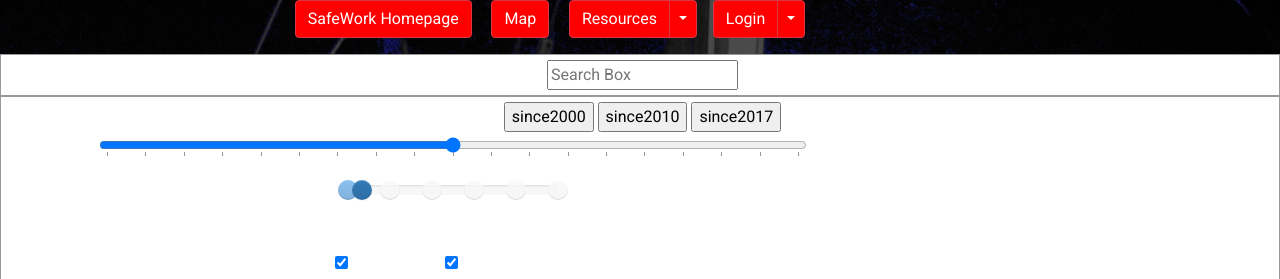
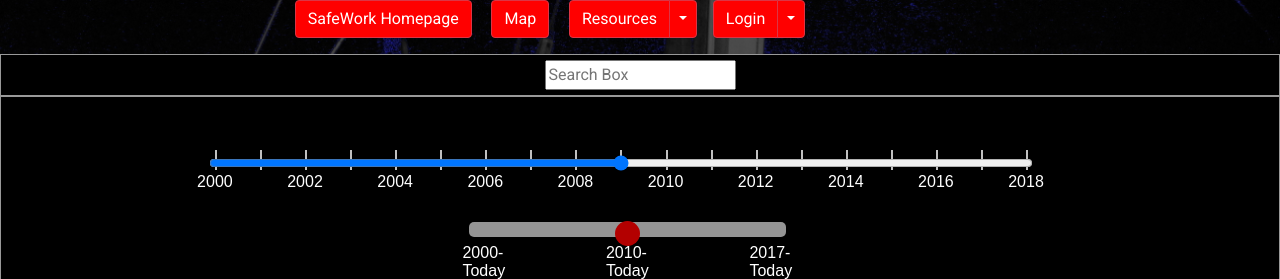
Before and after one commit to beegeiger/Safework-Project, a Flask app: page /map in a window 1280 px wide. Shown: the top 279 px of the page. Run offline with Flask 2, Linux system fonts and the light colour scheme; data that the repository does not hold is empty; some libraries are stand-ins or nearby versions.

Commit message:
got sliders to work and not look terrible!

```diff
--- a/templates/map_page.html
+++ b/templates/map_page.html
@@ -11,24 +11,132 @@
         html, body { height: 100%; margin: 0; padding: 0; }
         #map { height: 100%; }
     	#floating-panel {
-        background-color: #fff;
+        background-color: black;
         padding: 5px;
         border: 1px solid #999;
         text-align: center;
         font-family: 'Roboto','sans-serif';
-        padding-left: 10px;
-      }
-      #slide_cont {
-        width: 70%;
       }
       #year_slider {
-        width: 80%;
+        width: 100%;
+
       }
 
+.rangeWrap {
+  width: 65%;
+  text-align: center;
+  margin:0 0 0 16%;
+}
+.rangeWrap input {
+  width: 100%;
+  margin: 0;
+}
+.rangeWrap .ticks {
+  display: flex;
+  justify-content: space-between;
+  height: 20px;
+  margin: -1.5em 5px 2px 6px;
+  font: 16px Arial;
+  counter-reset: count 1999;
+}
+.rangeWrap .ticks > div {
+  height: 100%;
+  width: 2px;
+  background: silver;
+  counter-increment: count 1;
+}
+.rangeWrap .ticks > div:nth-child(2n - 1) {
+  height: 100%;
+
+}
+.rangeWrap .ticks > div:nth-child(2n - 1)::before {
+  display: block;
+  content: counter(count,decimal);
+  transform: translate(-50%, 100%);
+  margin:5px 0 0 0;
+  text-align: center;
+  width: 50px;
+}
+.ticks3 {
+  padding-right: 10px;
+  padding-left: -5px
+}
+#class_slider {
+        width: 100%;
+        margin-left: 2%;
+      }
+
+/*.ticks2{
+  margin-top: 20px;
+}
+   */
+.rangeWrap2 {
+  width: 25%;
+
+  margin:0 0 0 36%;
+}
+.rangeWrap2 input {
+  width: 100%;
+  margin: 0;
+}
+.rangeWrap2 .ticks2 {
+  display: flex;
+  justify-content: space-between;
+  height: 20px;
+  margin: 0em 20px 30px 0px;
+  font: 16px Arial;
+
+  counter-reset: count 1999;
+}
+.rangeWrap2 .ticks2 > div {
+  height: 100%;
+  width: 5px;
+  padding-right: 60px
+  background: silver;
+
+  counter-increment: count 1;
+}
+.rangeWrap2 .ticks2 > div:nth-child(2n - 1) {
+  height: 100%;
+  width: 5px:;
+
+}
+.rangeWrap2 .ticks2 > div:nth-child(2n - 1)::before {
+  display: block;
+  transform: translate(-50%, 100%);
+  width: 10px;
+}
 
 
+.slider2 {
+    -webkit-appearance: none;
+    width: 100%;
+    height: 15px;
+    border-radius: 5px;
+    background: #d3d3d3;
+    outline: none;
+    opacity: 0.7;
+    -webkit-transition: .2s;
+    transition: opacity .2s;
+}
 
+.slider2::-webkit-slider-thumb {
+    -webkit-appearance: none;
+    appearance: none;
+    width: 25px;
+    height: 25px;
+    border-radius: 50%;
+    background: red;
+    cursor: pointer;
+}
 
+.slider2::-moz-range-thumb {
+    width: 25px;
+    height: 25px;
+    border-radius: 50%;
+    background: red;
+    cursor: pointer;
+}
     </style>
     <style type="text/css" src="/static/img/dist/css/bootstrap-slider.css"></style>
    <script src="/static/img/dist/bootstrap-slider.js"></script>
@@ -42,13 +150,47 @@
 	<span><input id="pac-input" class="controls" type="text" placeholder="Search Box">
     <!-- <button id="searchButton" type="button">Submit!</button> --></span>
   </div>
-	<div id="floating-panel" width=70%>
-      <input  type=button id="since2000" value="since2000">
-      <input  type=button id="since2010" value="since2010">
-      <input  type=button id="since2017" value="since2017"><br>
-      <div id="slide_cont" class="slidecontainer">
-        <input type="range" id=year_slider min="2000" max="2018" step="1"  class="slider" id="yearRange" list="ticks">
-        <div height="50%">
+	<div id="floating-panel" width=100%>
+      <br><br>
+        <div class='rangeWrap'>
+          <input type="range" id=year_slider min="2000" max="2018" step="1"  class="slider" id="yearRange" list="ticks">
+          <div class='ticks'>
+            <div></div>
+            <div></div>
+            <div></div>
+            <div></div>
+            <div></div>
+            <div></div>
+            <div></div>
+            <div></div>
+            <div></div>
+            <div></div>
+            <div></div>
+            <div></div>
+            <div></div>
+            <div></div>
+            <div></div>
+            <div></div>
+            <div></div>
+            <div></div>
+            <div></div>
+          </div>
+        </div><br><br>
+  <div class='rangeWrap2'>
+            <input type="range" id="class_slider" min="1" max="3" step="1"  class="slider2" list="ticks2">
+            <datalist id="ticks2">
+          <option>2000</option>
+          <option>2001</option>
+        </datalist>
+            <div class='ticks2'>
+              <div margin-top:"40px" div class='ticks3'>2000-   Today   </div>
+              <div div class='ticks3'>2010-  Today   </div>
+              <div div class='ticks3'>2017-   Today   </div>
+            </div>
+          </div>
+
+
+        <!-- <div height="50%">
         <datalist id="ticks">
           <option>2000</option>
           <option>2001</option>
@@ -71,11 +213,10 @@
           <option>2018</option>
         </datalist><br>
         <input id="slider-tick-label" type="text" data-slider-ticks="[0, 15, 30, 45, 60,75]" data-slider-ticks-snap-bounds="15" data-slider-ticks-labels='["�0", "�15", "�30", "�45", "�60", "�75"]'/>
-      </div>
-        <br>
+      </div> -->
+        <br><br><br><br>
         <input id="PointscheckBox" type="checkbox" checked> Show Points
         <input id="HeatmapcheckBox" type="checkbox" checked> Show Heatmap
-      </div>
     </div>
 	<div id="map"></div>
 
```
Also changed, not shown: static/img/incident_map_backup3.js (+33 -0 lines), 2 other files.
